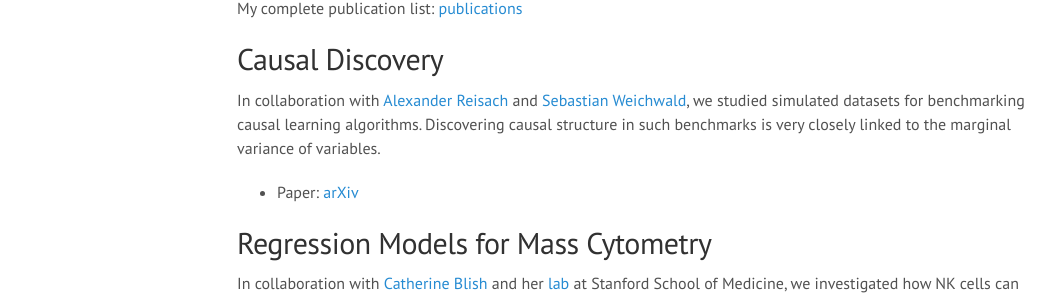
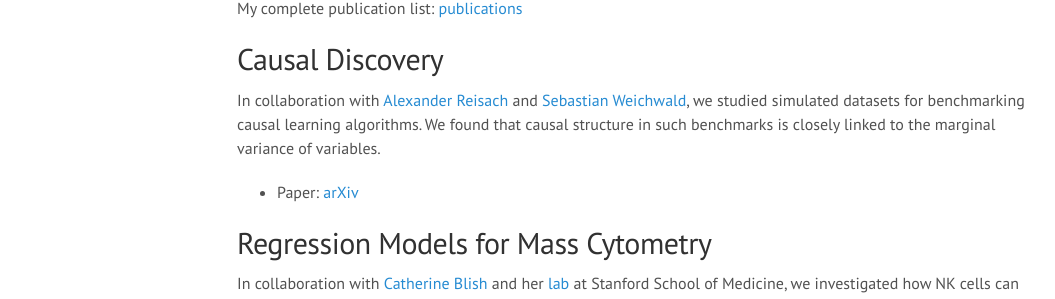
Before and after one commit to ChristofSeiler/ChristofSeiler.github.io, a Jekyll site: the page built from projects.md, in a window 1280 px wide and 900 px high. Shown: the part 196-495 px from the top of the window, without its empty margins (3-1058 px from the left). Built offline with Jekyll 4.4.1, drawn with Linux system fonts in a browser that asks for light colours.

Commit message:
language and updated cv

```diff
--- a/projects.md
+++ b/projects.md
@@ -7,7 +7,7 @@ My complete publication list: [publications](http://christofseiler.github.io/pub
 
 ## Causal Discovery
 
-In collaboration with [Alexander Reisach](https://www.linkedin.com/in/alexander-reisach-2033a9175/) and [Sebastian Weichwald](https://sweichwald.de), we studied simulated datasets for benchmarking causal learning algorithms. Discovering causal structure in such benchmarks is very closely linked to the marginal variance of variables.
+In collaboration with [Alexander Reisach](https://www.linkedin.com/in/alexander-reisach-2033a9175/) and [Sebastian Weichwald](https://sweichwald.de), we studied simulated datasets for benchmarking causal learning algorithms. We found that causal structure in such benchmarks is closely linked to the marginal variance of variables.
 
 * Paper: [arXiv](https://arxiv.org/abs/2102.13647)
 
```
Also changed, not shown: 1 other file.
